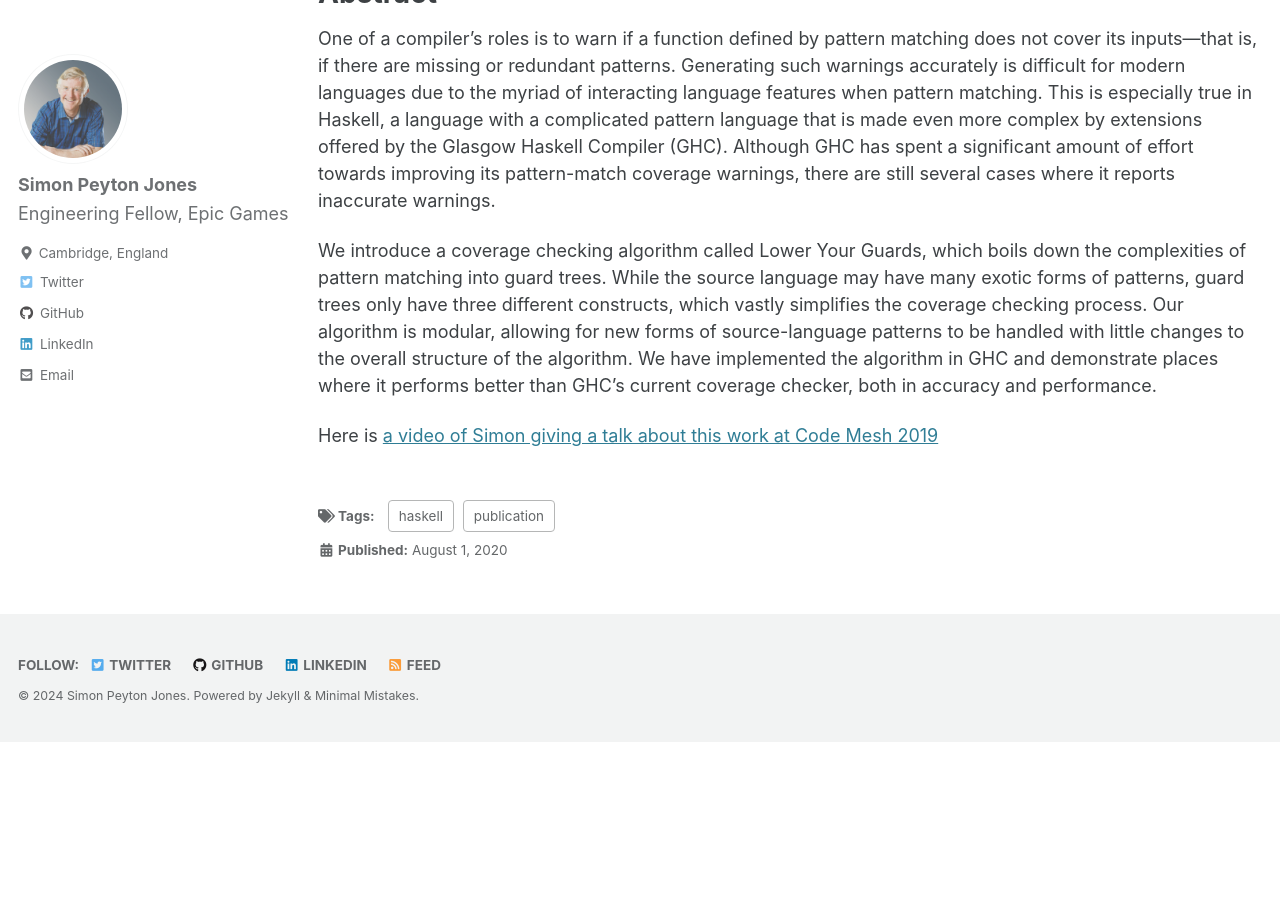
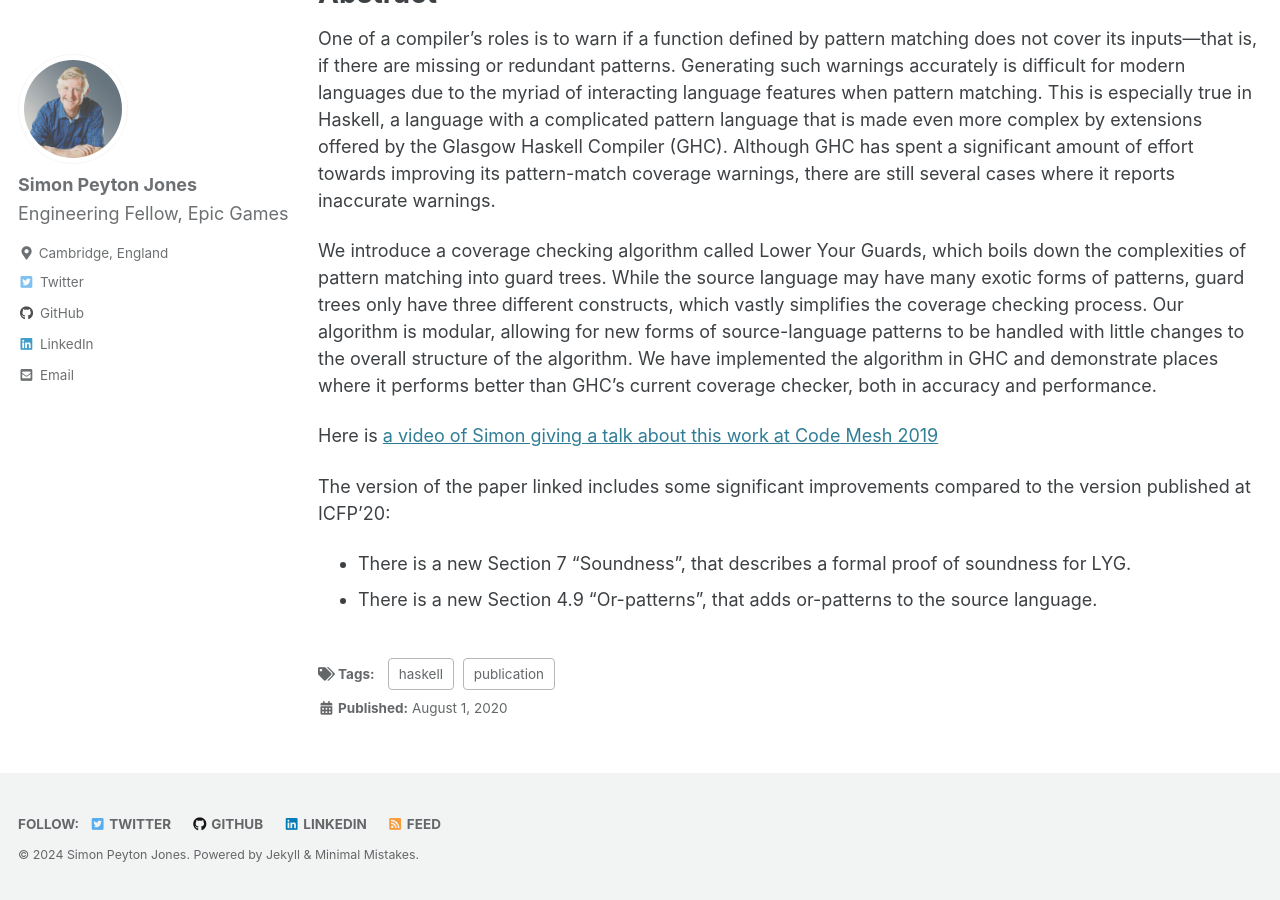
Before and after one commit to simonpj/www.peytonjones.org, a Jekyll site: the page built from _posts/2020-08-01-lower-your-guards.md, in a window 1280 px wide and 900 px high, scrolled down 613 px. Built offline with Jekyll 4.4.1, drawn with Linux system fonts in a browser that asks for light colours; cached includes are drawn as plain includes; before the commit the page ends 1355 px from its top, so only the background shows below that.

Commit message:
Improve the Lower Your Guards paper

```diff
--- a/_posts/2020-08-01-lower-your-guards.md
+++ b/_posts/2020-08-01-lower-your-guards.md
@@ -19,3 +19,7 @@ One of a compiler’s roles is to warn if a function defined by pattern matching
 We introduce a coverage checking algorithm called Lower Your Guards, which boils down the complexities of pattern matching into guard trees.  While the source language may have many exotic forms of patterns, guard trees only have three different constructs, which vastly simplifies the coverage checking process. Our algorithm is modular, allowing for new forms of source-language patterns to be handled with little changes to the overall structure of the algorithm. We have implemented the algorithm in GHC and demonstrate places where it performs better than GHC’s current coverage checker, both in accuracy and performance.
 
 Here is [a video of Simon giving a talk about this work at Code Mesh 2019](https://www.youtube.com/watch?v=SWO5OzSxD6Y)
+
+The version of the paper linked includes some significant improvements compared to the version published at ICFP'20:
+* There is a new Section 7 "Soundness", that describes a formal proof of soundness for LYG.
+* There is a new Section 4.9 "Or-patterns", that adds or-patterns to the source language.
```
Also changed, not shown: 1 other file.
